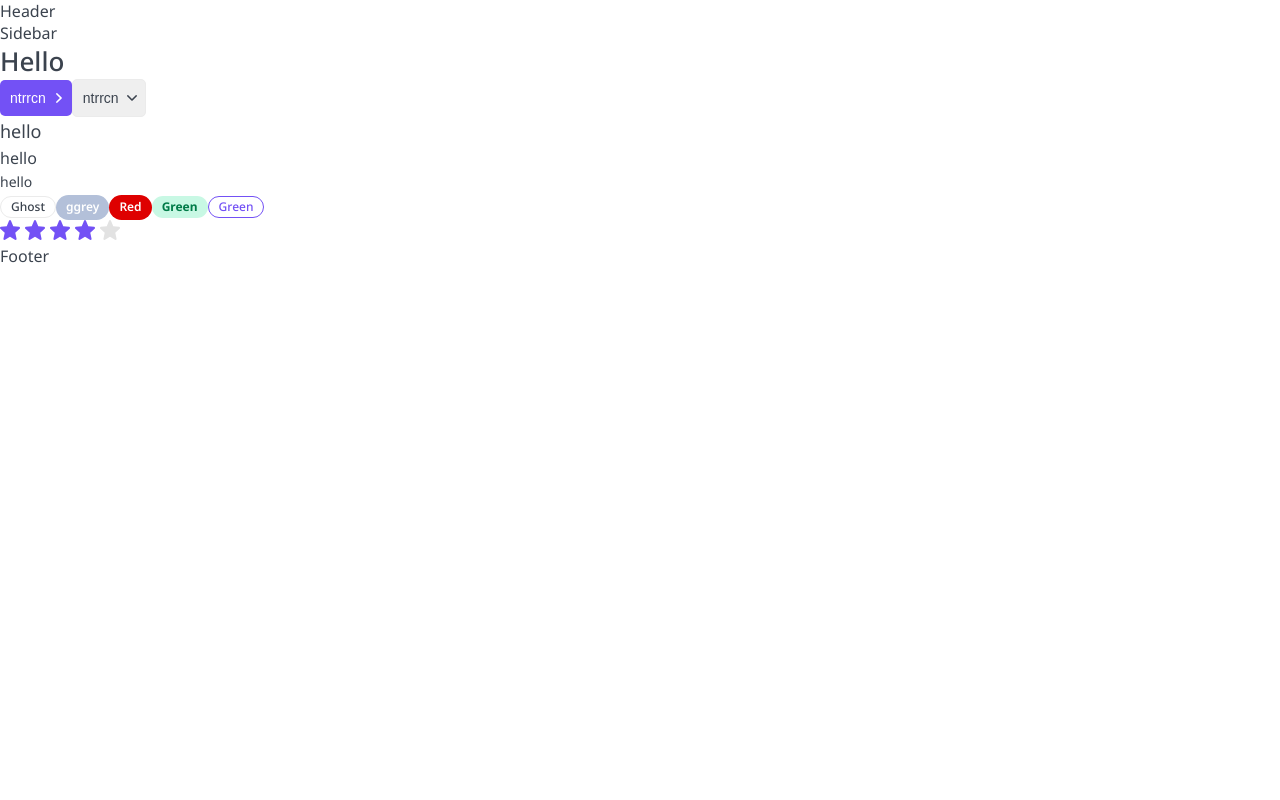
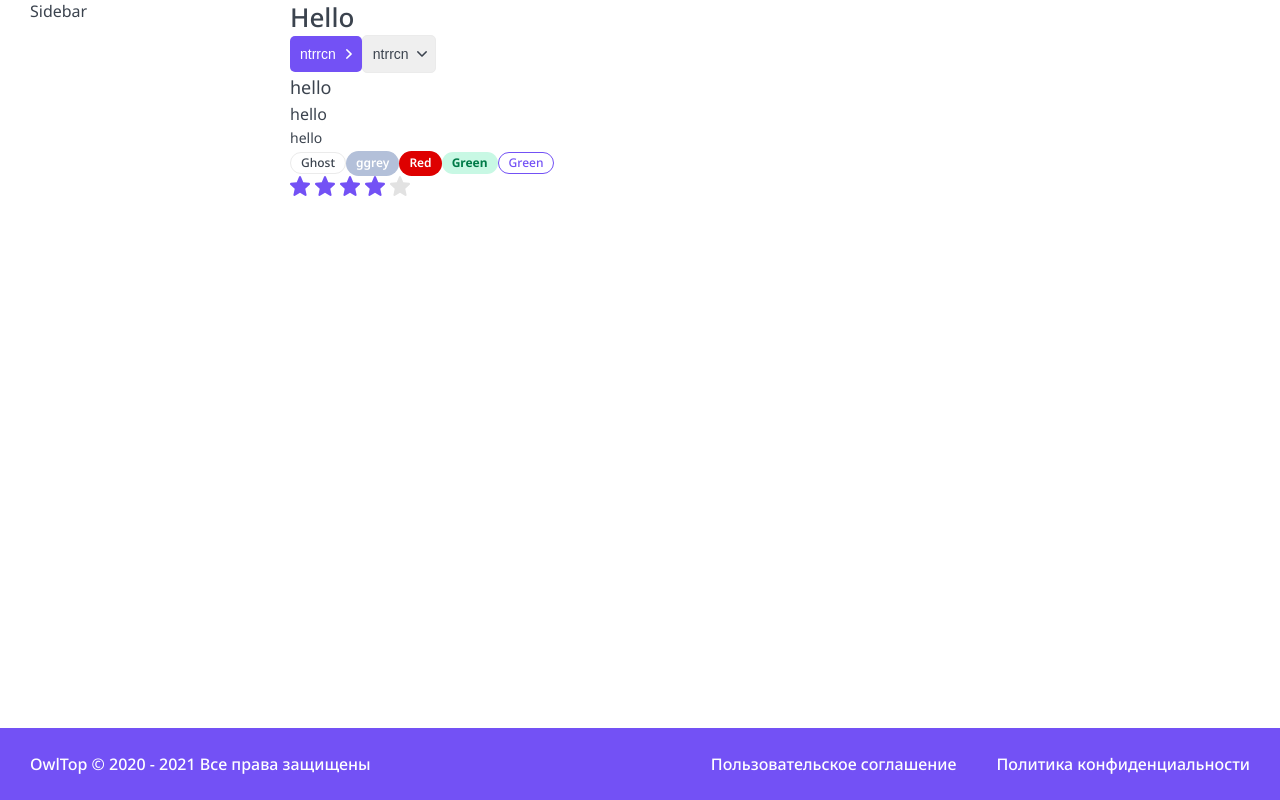
Before and after one commit to Ha1lowe3n/top-frontend, a Next.js app: page / in a window 1280 px wide. Built offline with nearby package versions, Linux system fonts and the light colour scheme.

Commit message:
add layout for Layout, Footer

```diff
--- /dev/null
+++ b/layouts/Footer/Footer.module.scss
@@ -0,0 +1,22 @@
+.footerWrapper {
+	display: grid;
+	grid-template-columns: 1fr auto auto;
+	gap: 10px 40px;
+
+	background: var(--primary);
+	padding: 25px 30px;
+	color: var(--white);
+	font-weight: 500;
+	font-size: 16px;
+	line-height: 22px;
+
+	a:hover {
+		color: var(--gray-light);
+	}
+}
+
+@media (max-width: 765px) {
+	.footerWrapper {
+		grid-template-columns: 1fr;
+	}
+}
--- a/layouts/Footer/Footer.tsx
+++ b/layouts/Footer/Footer.tsx
@@ -1,5 +1,22 @@
+import clsx from 'clsx';
+import { format } from 'date-fns';
+
+import styles from './Footer.module.scss';
+
 import { FooterProps } from './Footer.props';
 
-export const Footer: React.FC<FooterProps> = ({ ...props }) => {
-	return <div {...props}>Footer</div>;
+export const Footer: React.FC<FooterProps> = ({ className, ...props }) => {
+	const currentYear = format(new Date(), 'yyyy');
+
+	return (
+		<div {...props} className={clsx(styles.footerWrapper, className)}>
+			<div>{`OwlTop © 2020 - ${currentYear} Все права защищены`}</div>
+			<a href="#" target="_blank">
+				Пользовательское соглашение
+			</a>
+			<a href="#" target="_blank">
+				Политика конфиденциальности
+			</a>
+		</div>
+	);
 };
--- a/layouts/Layout.module.scss
+++ b/layouts/Layout.module.scss
@@ -0,0 +1,46 @@
+.wrapper {
+	display: grid;
+	grid-template-columns: auto 230px minmax(320px, 1200px) auto;
+	grid-template-rows: auto 1fr auto;
+	gap: 0 30px;
+	min-height: 100vh;
+	grid-template-areas:
+		'. header header .'
+		'. sidebar body .'
+		'footer footer footer footer';
+}
+
+.header {
+	grid-area: header;
+	display: none;
+}
+
+.sidebar {
+	grid-area: sidebar;
+}
+
+.body {
+	grid-area: body;
+}
+
+.footer {
+	grid-area: footer;
+}
+
+@media (max-width: 765px) {
+	.wrapper {
+		grid-template-columns: minmax(320px, 1fr);
+		grid-template-areas:
+			'header'
+			'body'
+			'footer';
+	}
+
+	.sidebar {
+		display: none;
+	}
+
+	.header {
+		display: block;
+	}
+}
--- a/layouts/Layout.tsx
+++ b/layouts/Layout.tsx
@@ -1,4 +1,6 @@
 import React from 'react';
+
+import styles from './Layout.module.scss';
 
 import { LayoutProps } from './Layout.props';
 import { Header } from './Header/Header';
@@ -7,14 +9,14 @@ import { Footer } from './Footer/Footer';
 
 const Layout: React.FC<LayoutProps> = ({ children }) => {
 	return (
-		<>
-			<Header />
-			<main>
-				<Sidebar />
-				<div>{children}</div>
-			</main>
-			<Footer />
-		</>
+		<div className={styles.wrapper}>
+			<Header className={styles.header} />
+
+			<Sidebar className={styles.sidebar} />
+			<div className={styles.body}>{children}</div>
+
+			<Footer className={styles.footer} />
+		</div>
 	);
 };
 
--- a/package.json
+++ b/package.json
@@ -12,6 +12,7 @@
 	"dependencies": {
 		"clsx": "^1.1.1",
 		"cross-env": "^7.0.3",
+		"date-fns": "^2.28.0",
 		"next": "12.0.4",
 		"react": "17.0.2",
 		"react-dom": "17.0.2",
```
Also changed, not shown: next-env.d.ts (added), 1 other file (tests, documents, lock files or other folders).
